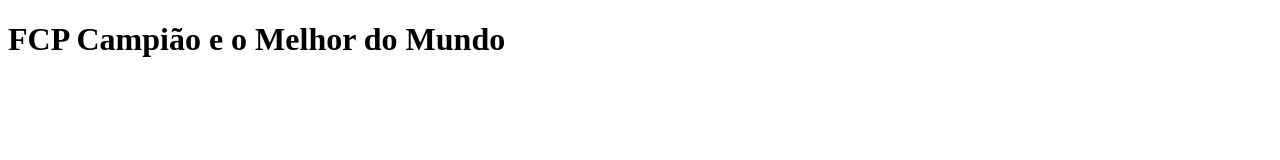
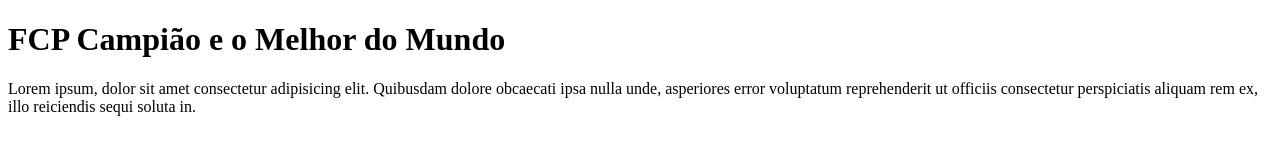
Before and after one commit to Rodrigo-Pereira3/firstProject, a plain HTML site: page index.html in a window 1280 px wide. Drawn offline with Linux system fonts and the light colour scheme.

Commit message:
Texto Lorem.

```diff
--- a/index.html
+++ b/index.html
@@ -7,5 +7,6 @@
 </head>
 <body>
    <h1>FCP Campião e o Melhor do Mundo</h1>
+   <p>Lorem ipsum, dolor sit amet consectetur adipisicing elit. Quibusdam dolore obcaecati ipsa nulla unde, asperiores error voluptatum reprehenderit ut officiis consectetur perspiciatis aliquam rem ex, illo reiciendis sequi soluta in.</p>
 </body>
 </html>
```
